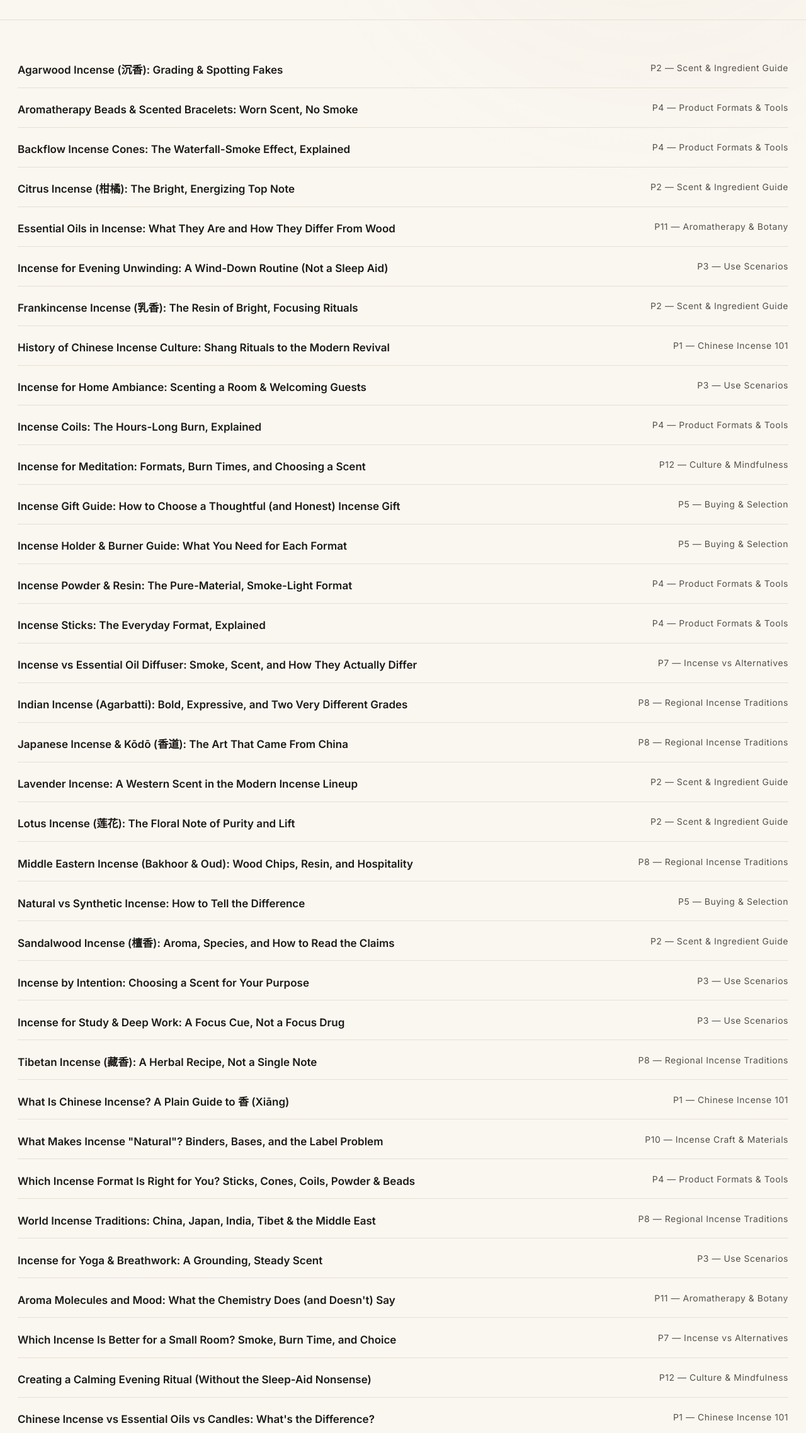
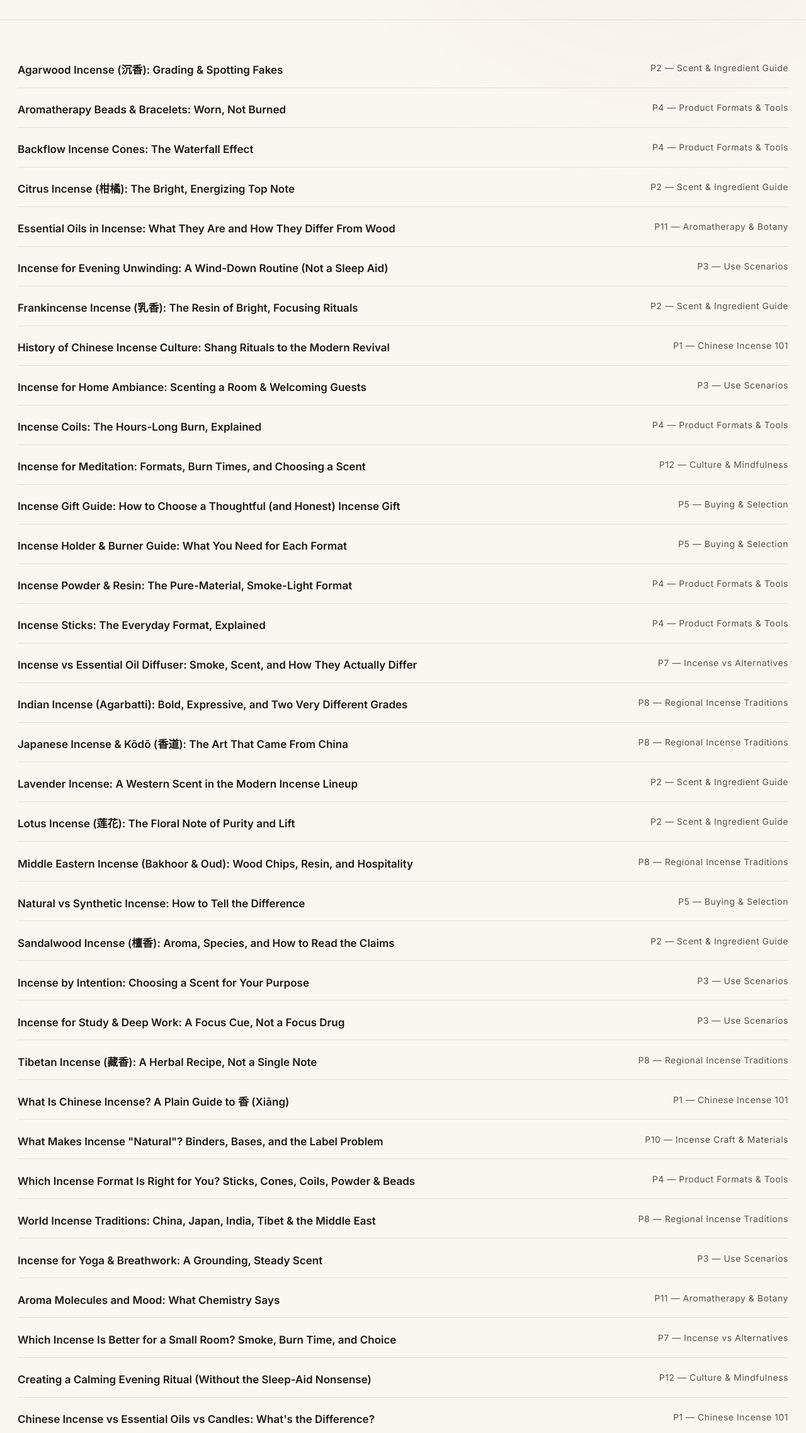
Before and after one commit to martinxionbiotech-max/LanDeng, an Astro site: page /blog in a window 1280 px wide. Shown: the part 276-2552 px from the top of the page at 63% size. Built offline with nearby package versions, Linux system fonts and the light colour scheme; Astro itself is replaced by a stand-in of ours.

Commit message:
SEO: shorten titles — aroma-molecules-and-mood, aromatherapy-beads, backflow-cones

```diff
--- a/src/content/blog/aroma-molecules-and-mood.md
+++ b/src/content/blog/aroma-molecules-and-mood.md
@@ -1,6 +1,6 @@
 ---
 slug: "aroma-molecules-and-mood"
-title: "Aroma Molecules and Mood: What the Chemistry Does (and Doesn't) Say"
+title: "Aroma Molecules and Mood: What Chemistry Says"
 primary_keyword: "aroma molecules and mood"
 search_intent: "informational"
 pillar: "P11 — Aromatherapy & Botany"
--- a/src/content/blog/aromatherapy-beads.md
+++ b/src/content/blog/aromatherapy-beads.md
@@ -1,6 +1,6 @@
 ---
 slug: "aromatherapy-beads"
-title: "Aromatherapy Beads & Scented Bracelets: Worn Scent, No Smoke"
+title: "Aromatherapy Beads & Bracelets: Worn, Not Burned"
 primary_keyword: "aromatherapy beads"
 search_intent: "informational"
 pillar: "P4 — Product Formats & Tools"
--- a/src/content/blog/backflow-cones.md
+++ b/src/content/blog/backflow-cones.md
@@ -1,6 +1,6 @@
 ---
 slug: "backflow-cones"
-title: "Backflow Incense Cones: The Waterfall-Smoke Effect, Explained"
+title: "Backflow Incense Cones: The Waterfall Effect"
 primary_keyword: "backflow incense cones"
 search_intent: "informational"
 pillar: "P4 — Product Formats & Tools"
```
Also changed, not shown: docs/title-audit-2026-09.md (+12 -0 lines).
